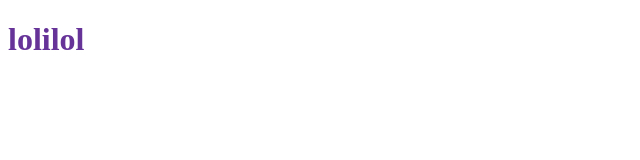
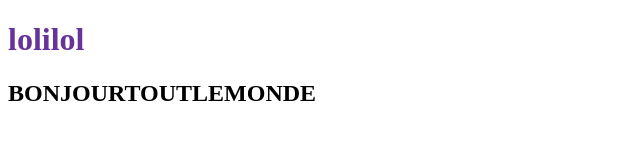
Before and after one commit to Lucas-Hetic/TP-NOV, a plain HTML site: page index.html in a window 1280 px wide. Shown: the whole page, without its empty margins (0-640 px from the left). Drawn offline with Linux system fonts and the light colour scheme.

Commit message:
created h2

```diff
--- a/index.html
+++ b/index.html
@@ -9,5 +9,6 @@
   </head>
   <body>
     <h1>lolilol</h1>
+    <h2>BONJOURTOUTLEMONDE</h2>
   </body>
 </html>
```
